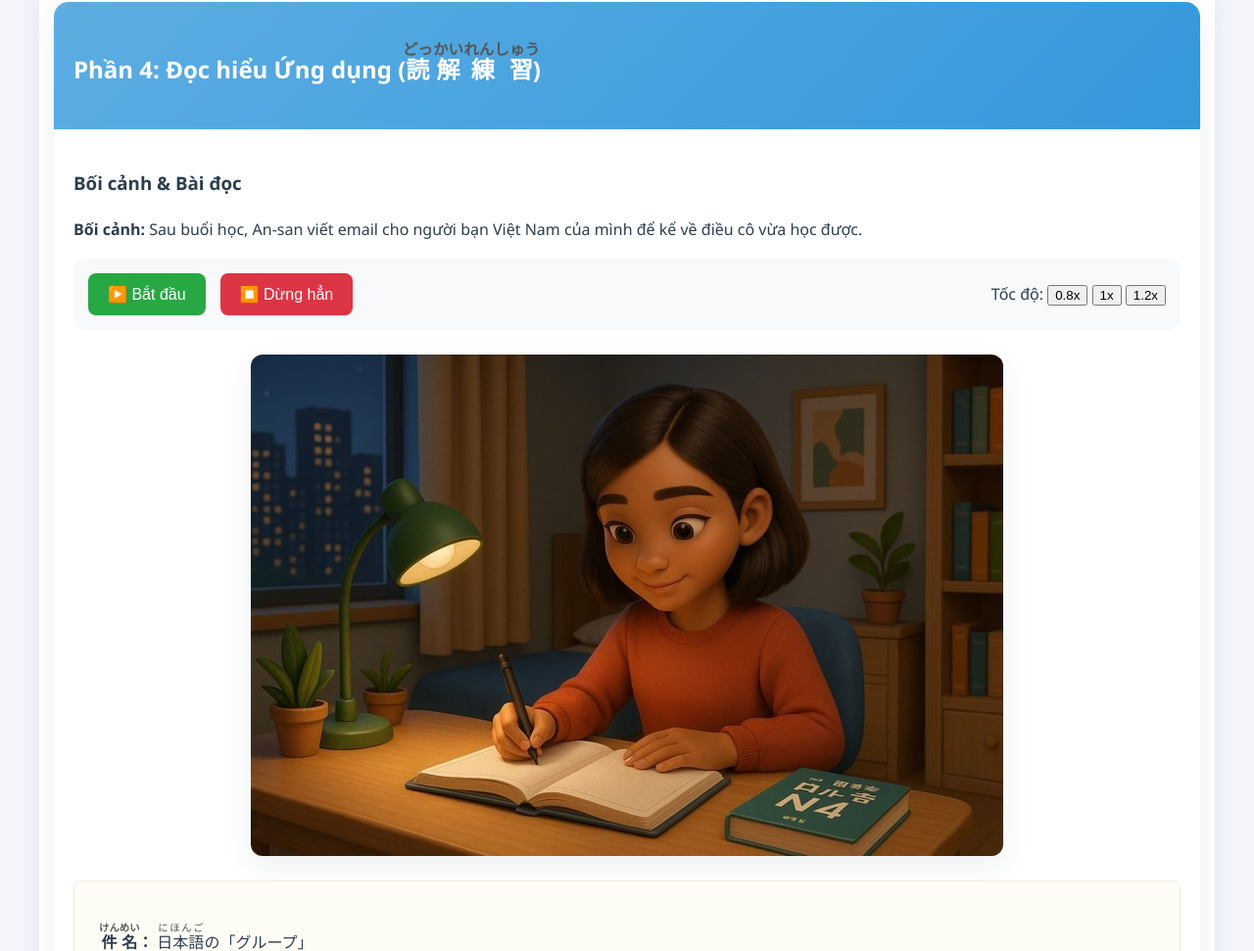
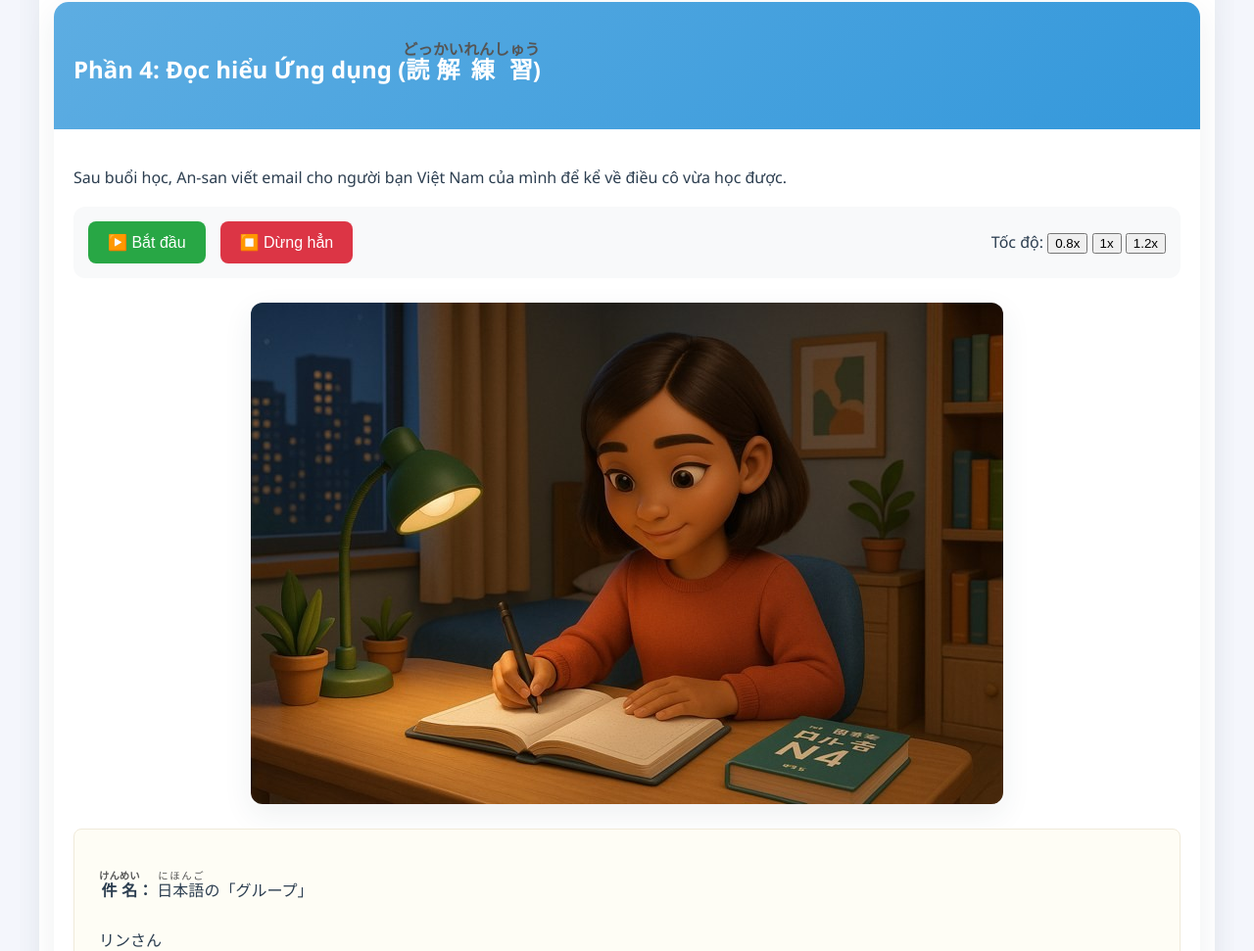
Before and after one commit to vianhjv/japanese-lesson, a plain HTML site: page index.html in a window 1280 px wide. Shown: the part 6772-7743 px from the top of the page at 98% size. Drawn offline with Linux system fonts and the light colour scheme.

Commit message:
Update index.html

```diff
--- a/index.html
+++ b/index.html
@@ -498,8 +498,8 @@ id="dialogue-1"><ruby>田中<rt>たなか</rt></ruby>さん、<ruby>週末<rt>
                     <div class="section-body">
                         <div class="reading-wrapper">
                             <div class="reading-card">
-                                <h3>Bối cảnh & Bài đọc</h3>
-                                <p class="context-description"><strong>Bối cảnh:</strong> Sau buổi học, An-san viết email cho người bạn Việt Nam của mình để kể về điều cô vừa học được.</p>
+
+                                <p class="context-description"> Sau buổi học, An-san viết email cho người bạn Việt Nam của mình để kể về điều cô vừa học được.</p>
 
 
                               <div class="reading-controls audio-controls">
```
